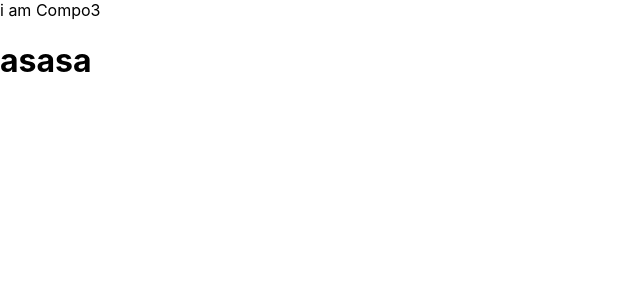
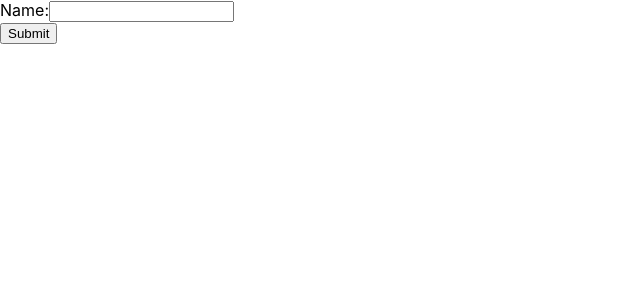
Before and after one commit to syedAliibrahim/proptypes, a React (Create React App) app: page / in a window 1280 px wide. Shown: the top 300 px of the page, without its empty margins (0-640 px from the left). Built offline with nearby package versions, Linux system fonts and the light colour scheme.

Commit message:
formhandling

```diff
--- a/src/App.js
+++ b/src/App.js
@@ -12,6 +12,7 @@ import './App.css';
 // import Ustate from './components/ustate';
 // import UseEffect from './components/useEffect';
 import Compo1 from './components/Compo1';
+import FormHandling from './components/FormHandling';
 
 // function App() {
 //   // let a = "abuzzzz"
@@ -68,10 +69,10 @@ function App() {
      {/* <Ustate /> */}
      {/* <UseEffect/> */}
 
-     <NameContext .Provider value={'asasa'}>
+     {/* <NameContext .Provider value={'asasa'}>
      <Compo1/>
-     </NameContext.Provider>
-
+     </NameContext.Provider> */}
+    <FormHandling/>
     </div>
   )
 }
--- /dev/null
+++ b/src/components/FormHandling.js
@@ -0,0 +1,25 @@
+import React from 'react'
+import { useState } from 'react'
+
+function FormHandling() {
+
+    const [name,setName ] = useState("")
+    const handleSub =(e)=>{
+        e.preventDefault()
+        console.log(e.target[0].value);
+    }
+  return (
+    <div>
+        <form onSubmit={handleSub}>
+    <label htmlFor="">
+    Name:
+    </label>
+    <input type="text" name={name} onChange={(e,n)=>setName(e.target.value.toLowerCase())}/>
+    <br />
+    <input type="submit" value="Submit" />
+     </form>
+    </div>
+  )
+}
+
+export default FormHandling
```
